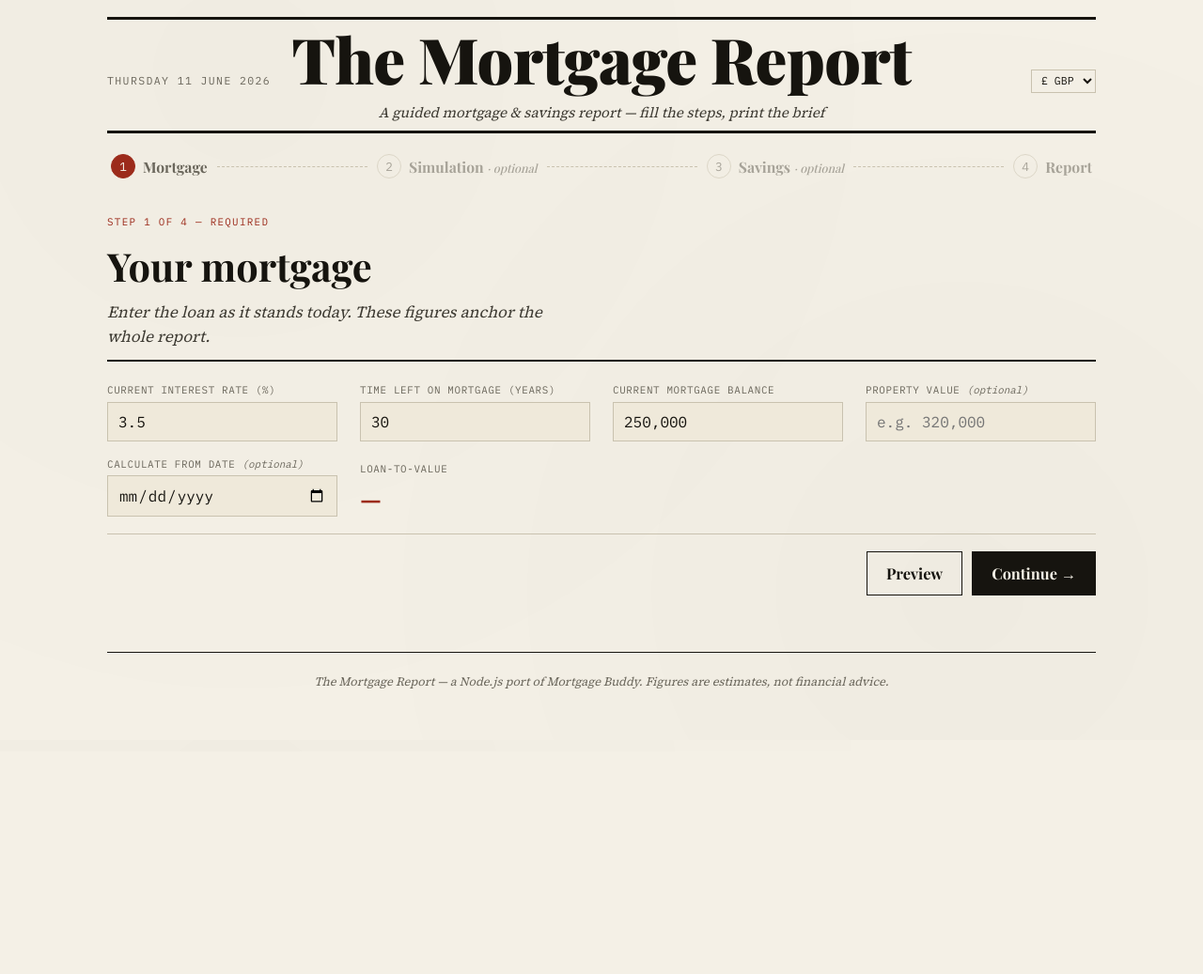
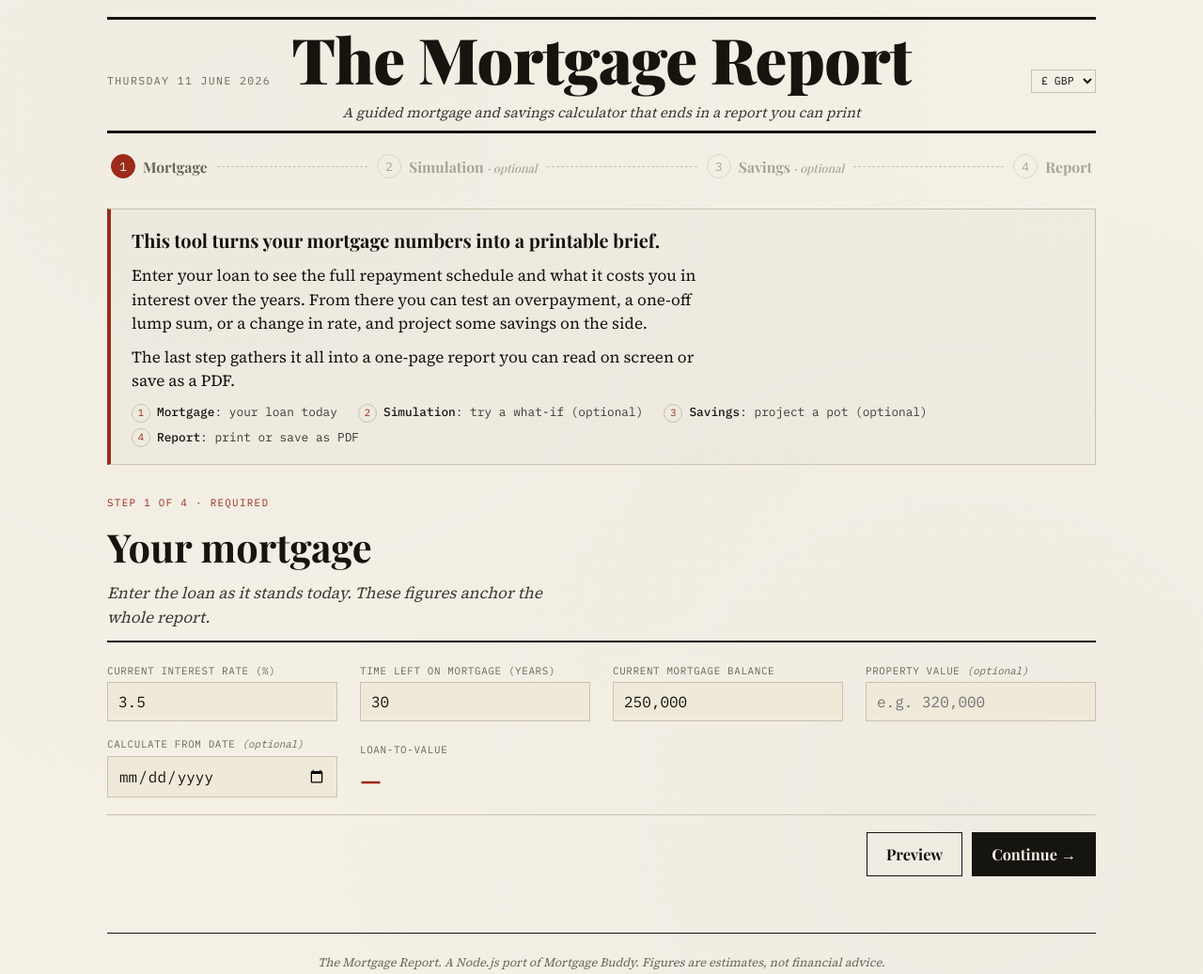
Before and after one commit to Bureau-7/mortgage_buddy, a website with bundled scripts: page public/index.html in a window 1280 px wide. Shown: the whole page at 94% size. Before the commit the page ends 800 px from the top, so only its background shows below. Built offline with nearby package versions, Linux system fonts and the light colour scheme; files whose address does not match are found by name; a web font is replaced by a local one.

Commit message:
Add intro on step 1; humanize user-facing prose
- Step 1 opens with a short intro: what the tool is, what you do, and that the
  end result is a printable/PDF report, plus a 4-step overview strip.
- Removed em dashes from all user-facing copy (strap, step kickers, figure
  captions, report dateline/footer, colophon) and plainened a few phrasings.
- LTV blank glyph and code comments left as-is.

```diff
--- a/public/css/style.css
+++ b/public/css/style.css
@@ -85,6 +85,26 @@ body {
 .step { display: none; }
 .step.is-active { display: block; animation: fade 0.25s ease; }
 @keyframes fade { from { opacity: 0; transform: translateY(4px); } to { opacity: 1; transform: none; } }
+
+/* Intro (step 1 only) */
+.intro {
+  border: 1px solid var(--rule); border-left: 4px solid var(--accent);
+  background: rgba(0,0,0,0.015); padding: 18px 22px; margin-bottom: 26px;
+}
+.intro p { margin: 0 0 10px; max-width: 70ch; }
+.intro__lead { font-family: var(--serif-display); font-weight: 700; font-size: 1.25rem; color: var(--ink); }
+.intro__steps {
+  display: flex; flex-wrap: wrap; gap: 6px 22px; margin: 6px 0 0; padding: 0;
+  list-style: none; counter-reset: introstep;
+  font-family: var(--mono); font-size: 0.8rem; color: var(--ink-soft);
+}
+.intro__steps li { counter-increment: introstep; }
+.intro__steps li::before {
+  content: counter(introstep); display: inline-grid; place-items: center;
+  width: 18px; height: 18px; margin-right: 7px; border: 1px solid var(--rule);
+  border-radius: 50%; font-size: 0.66rem; color: var(--accent); vertical-align: middle;
+}
+.intro__steps strong { font-weight: 500; color: var(--ink); }
 
 .step__head { border-bottom: 2px solid var(--rule-strong); padding-bottom: 12px; margin-bottom: 22px; }
 .step__kicker { font-family: var(--mono); font-size: 0.68rem; letter-spacing: 0.12em; text-transform: uppercase; color: var(--accent); }
--- a/public/index.html
+++ b/public/index.html
@@ -24,7 +24,7 @@
         </select>
       </span>
     </div>
-    <p class="masthead__strap">A guided mortgage &amp; savings report — fill the steps, print the brief</p>
+    <p class="masthead__strap">A guided mortgage and savings calculator that ends in a report you can print</p>
     <div class="masthead__rule masthead__rule--bottom"></div>
   </header>
 
@@ -43,8 +43,19 @@
 
     <!-- ===================== STEP 1: MORTGAGE ===================== -->
     <section class="step is-active" id="step-1">
+      <div class="intro">
+        <p class="intro__lead">This tool turns your mortgage numbers into a printable brief.</p>
+        <p>Enter your loan to see the full repayment schedule and what it costs you in interest over the years. From there you can test an overpayment, a one-off lump sum, or a change in rate, and project some savings on the side.</p>
+        <p>The last step gathers it all into a one-page report you can read on screen or save as a PDF.</p>
+        <ol class="intro__steps">
+          <li><strong>Mortgage</strong>: your loan today</li>
+          <li><strong>Simulation</strong>: try a what-if (optional)</li>
+          <li><strong>Savings</strong>: project a pot (optional)</li>
+          <li><strong>Report</strong>: print or save as PDF</li>
+        </ol>
+      </div>
       <div class="step__head">
-        <span class="step__kicker">Step 1 of 4 — required</span>
+        <span class="step__kicker">Step 1 of 4 · required</span>
         <h2 class="step__title">Your mortgage</h2>
         <p class="step__lede">Enter the loan as it stands today. These figures anchor the whole report.</p>
       </div>
@@ -90,7 +101,7 @@
     <!-- ===================== STEP 2: SIMULATION ===================== -->
     <section class="step" id="step-2">
       <div class="step__head">
-        <span class="step__kicker">Step 2 of 4 — optional</span>
+        <span class="step__kicker">Step 2 of 4 · optional</span>
         <h2 class="step__title">Test a scenario</h2>
         <p class="step__lede">Overpay, drop a lump sum, or model a rate change. Skip to keep the baseline only.</p>
       </div>
@@ -133,7 +144,7 @@
     <!-- ===================== STEP 3: SAVINGS ===================== -->
     <section class="step" id="step-3">
       <div class="step__head">
-        <span class="step__kicker">Step 3 of 4 — optional</span>
+        <span class="step__kicker">Step 3 of 4 · optional</span>
         <h2 class="step__title">Savings outlook</h2>
         <p class="step__lede">Project a pot alongside the mortgage. Period is prefilled from your term.</p>
       </div>
@@ -189,7 +200,7 @@
 
   <footer class="colophon" id="screen-colophon">
     <div class="masthead__rule"></div>
-    <p>The Mortgage Report — a Node.js port of Mortgage Buddy. Figures are estimates, not financial advice.</p>
+    <p>The Mortgage Report. A Node.js port of Mortgage Buddy. Figures are estimates, not financial advice.</p>
   </footer>
 
   <script src="/vendor/echarts/echarts.min.js"></script>
--- a/public/js/app.js
+++ b/public/js/app.js
@@ -238,7 +238,7 @@ function buildReport() {
     <header class="report__masthead">
       <div class="masthead__rule masthead__rule--top"></div>
       <h1 class="report__title">The Mortgage Report</h1>
-      <p class="report__dateline">Prepared ${today} · An editorial repayment &amp; savings brief</p>
+      <p class="report__dateline">Prepared ${today}</p>
       <div class="masthead__rule masthead__rule--bottom"></div>
     </header>
 
@@ -256,11 +256,11 @@ function buildReport() {
       </div>
       <div class="report__figs">
         <figure class="fig fig--wide">
-          <figcaption>Fig. 1 — Monthly payment composition</figcaption>
+          <figcaption>Fig. 1 · Monthly payment composition</figcaption>
           <div class="chart" id="rep-amort"></div>
         </figure>
         <figure class="fig fig--narrow">
-          <figcaption>Fig. 2 — Principal vs interest</figcaption>
+          <figcaption>Fig. 2 · Principal vs interest</figcaption>
           <div class="chart chart--donut" id="rep-donut"></div>
         </figure>
       </div>
@@ -282,7 +282,7 @@ function buildReport() {
           ${stat('New Payoff', s.withNew.endDate)}
         </div>
         <figure class="fig fig--full">
-          <figcaption>Fig. 3 — Remaining balance: baseline vs scenario</figcaption>
+          <figcaption>Fig. 3 · Remaining balance: baseline vs scenario</figcaption>
           <div class="chart" id="rep-overlay"></div>
         </figure>
         <h3 class="report__h3">Baseline vs scenario</h3>
@@ -318,7 +318,7 @@ function buildReport() {
           ${stat('Years', String(v.rows.length))}
         </div>
         <figure class="fig fig--full">
-          <figcaption>Fig. 4 — Projected balance by year</figcaption>
+          <figcaption>Fig. 4 · Projected balance by year</figcaption>
           <div class="chart" id="rep-savings"></div>
         </figure>
         ${ledgerHtml(v.rows, SAV_COLS, 'years')}
@@ -328,7 +328,7 @@ function buildReport() {
   html += `
     <footer class="report__footer">
       <div class="masthead__rule"></div>
-      <p>The Mortgage Report — generated ${today}. Figures are estimates produced by amortization and compound-interest models, not financial advice. Verify with your lender before acting.</p>
+      <p>The Mortgage Report, generated ${today}. Figures are estimates from standard amortization and compound-interest math, not financial advice. Check the numbers with your lender before you act on them.</p>
     </footer>`;
 
   $('#report').innerHTML = html;
```
